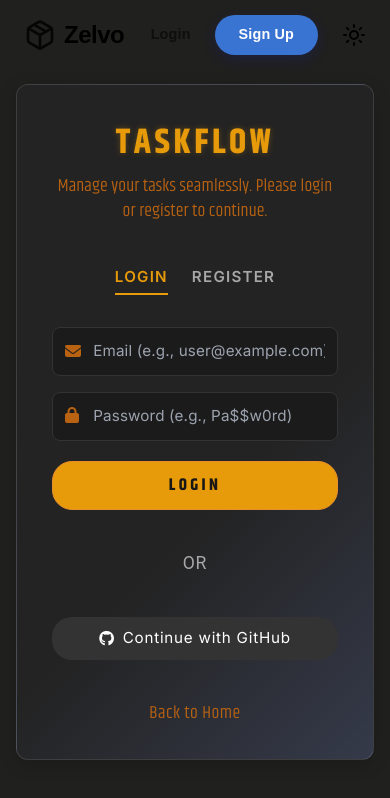
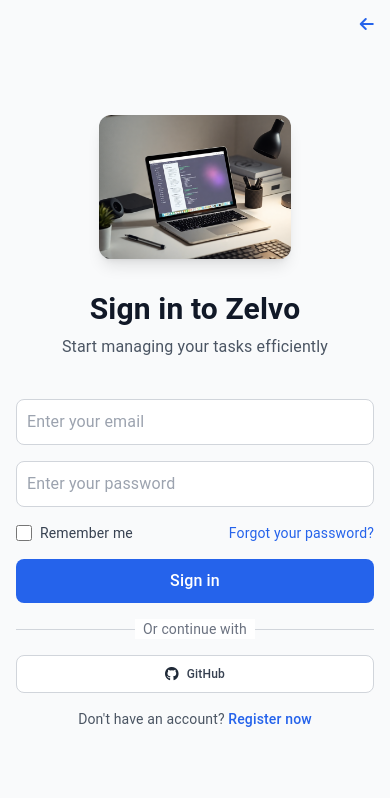
Before and after one commit to riiansmart/zelvo, a React (Vite) app in the folder frontend/: page /login in a window 390 px wide. Shown: the top 798 px of the page. Built offline with nearby package versions, Linux system fonts and the light colour scheme.

Commit message:
Revamp LoginPage UI with new layout and design elements, including a background image and improved form structure. Enhance user experience with responsive styles and updated navigation links, while maintaining functionality for user authentication.

```diff
--- a/frontend/src/pages/LoginPage.tsx
+++ b/frontend/src/pages/LoginPage.tsx
@@ -1,12 +1,12 @@
 // src/pages/LoginPage.tsx
 import React, { useState } from 'react';
 import "../styles/auth.css";
-import { Navigation } from '../components/navigation/Navigation';
 import { useNavigate, Link, useLocation } from 'react-router-dom';
 import { loginUser } from '../services/authService';
 import { useAuth } from '../hooks/useAuth';
 import { ErrorMessage } from '../components/ui/CommonComponents';
 import axios from 'axios';
+import loginImg from '../assets/loginImg.png';
 
 export default function LoginPage() {
   const navigate = useNavigate();
@@ -68,96 +68,153 @@
   const isCurrentPath = (path: string) => location.pathname === path || (path === '/login' && location.pathname === '/');
 
   return (
-    <div className="auth-page">
-      <Navigation />
-      <main className="auth-container">
-        <div className="auth-card">
-          <div className="auth-header">
-            <h1 className="logo">TaskFlow</h1>
-            <p className="description hero-message">Manage your tasks seamlessly. Please login or register to continue.</p>
+    <div className="min-h-screen flex flex-col relative">
+      {/* Back to Home button */}
+      <Link
+        to="/"
+        className="absolute top-4 right-4 flex items-center gap-2 text-blue-600 font-medium hover:text-blue-700 focus:outline-none focus:ring-2 focus:ring-offset-2 focus:ring-blue-500"
+        aria-label="Back to Home"
+      >
+        <i className="fas fa-arrow-left" aria-hidden="true"></i>
+        <span className="hidden sm:inline">Back</span>
+      </Link>
+
+      <div className="flex flex-1 flex-col lg:flex-row">
+        {/* Left Hero Section */}
+        <aside className="hidden lg:flex lg:w-1/2 bg-gradient-to-br from-blue-600 via-indigo-700 to-purple-800 text-white flex-col items-center justify-center p-10 relative overflow-hidden">
+          {/* Hero Content */}
+          <div className="text-center z-10 mb-8">
+            <h1 className="text-4xl font-bold mb-4">Welcome to Zelvo</h1>
+            <p className="text-lg text-blue-100 mb-6 max-w-md">
+              Streamline your task and project management.
+            </p>
           </div>
 
-          <div className="auth-tabs">
-            <Link
-              to="/login"
-              className={`auth-tab ${isCurrentPath('/login') ? 'active' : ''}`}
-            >
-              Login
-            </Link>
-            <Link
-              to="/register"
-              className={`auth-tab ${isCurrentPath('/register') ? 'active' : ''}`}
-            >
-              Register
-            </Link>
+          {/* Subtle Background Image */}
+          <div className="absolute inset-0 flex items-center justify-center opacity-15">
+            <img
+              src={loginImg}
+              alt="Login illustration"
+              className="w-full h-full object-cover"
+            />
           </div>
 
-          <form onSubmit={handleSubmit}>
-            <div className="form-group">
-              <span className="input-icon"><i className="fas fa-envelope"></i></span>
+          {/* Background decorative elements */}
+          <div className="absolute top-10 left-10 w-32 h-32 bg-white/5 rounded-full blur-xl"></div>
+          <div className="absolute bottom-10 right-10 w-40 h-40 bg-purple-400/10 rounded-full blur-2xl"></div>
+        </aside>
+
+        {/* Right Form Section */}
+        <main className="flex-1 flex items-center justify-center bg-gray-50 py-10 px-4">
+          <div className="w-full max-w-md">
+            {/* Mobile Hero Image */}
+            <div className="lg:hidden mb-8 flex justify-center">
+              <div className="w-48 h-36 rounded-xl overflow-hidden shadow-lg">
+                <img
+                  src={loginImg}
+                  alt="Login illustration"
+                  className="w-full h-full object-cover"
+                />
+              </div>
+            </div>
+
+            <h2 className="text-3xl md:text-4xl font-bold text-center text-gray-900 mb-2">
+              Sign in to Zelvo
+            </h2>
+            <p className="text-base md:text-lg text-gray-600 text-center mb-10">
+              Start managing your tasks efficiently
+            </p>
+
+            <form onSubmit={handleSubmit} className="space-y-4">
+              <div className="space-y-1">
                 <input
+                  id="email"
+                  name="email"
                   type="email"
-                name="email"
+                  placeholder="Enter your email"
                   value={form.email}
                   onChange={handleChange}
-                placeholder="Email (e.g., user@example.com)"
-                className="auth-input"
                   required
-                aria-label="Email Address"
+                  className="w-full rounded-lg border border-gray-300 p-2.5 text-gray-900 focus:outline-none focus:ring-2 focus:ring-blue-500"
+                  aria-label="Email address"
                 />
               </div>
-            <div className="form-group">
-               <span className="input-icon"><i className="fas fa-lock"></i></span>
+
+              <div className="space-y-1">
                 <input
+                  id="password"
+                  name="password"
                   type="password"
-                name="password"
+                  placeholder="Enter your password"
                   value={form.password}
                   onChange={handleChange}
-                placeholder="Password (e.g., Pa$$w0rd)"
-                className="auth-input"
                   required
+                  className="w-full rounded-lg border border-gray-300 p-2.5 text-gray-900 focus:outline-none focus:ring-2 focus:ring-blue-500"
                   aria-label="Password"
                 />
+              </div>
+
+              <div className="flex items-center justify-between">
+                <div className="flex items-center">
+                  <input
+                    id="remember"
+                    name="remember"
+                    type="checkbox"
+                    className="h-4 w-4 rounded border-gray-300 text-blue-600 focus:ring-blue-500"
+                  />
+                  <label htmlFor="remember" className="ml-2 block text-sm text-gray-700">
+                    Remember me
+                  </label>
+                </div>
+                <Link to="/forgot-password" className="text-sm text-blue-600 hover:text-blue-500">
+                  Forgot your password?
+                </Link>
               </div>
 
               {error && <ErrorMessage message={error} />}
 
               <button
                 type="submit"
-              className="auth-button cta-button primary"
                 disabled={isLoading}
+                className="w-full bg-blue-600 hover:bg-blue-700 text-white font-medium py-2.5 rounded-lg transition-colors focus:outline-none focus:ring-2 focus:ring-offset-2 focus:ring-blue-500 disabled:opacity-75"
               >
                 {isLoading ? (
-                <>
-                  <i className="fas fa-spinner fa-spin mr-2"></i>
-                  Logging in...
-                </>
+                  <span>
+                    <i className="fas fa-spinner fa-spin mr-2" aria-hidden="true"></i>Processing...
+                  </span>
                 ) : (
-                'Login'
+                  'Sign in'
                 )}
               </button>
-          </form>
 
-          <div className="or-container">
-             <span className="or-text">OR</span>
+              <div className="relative my-6">
+                <div className="absolute inset-0 flex items-center">
+                  <div className="w-full border-t border-gray-300"></div>
+                </div>
+                <div className="relative flex justify-center text-sm">
+                  <span className="bg-white px-2 text-gray-500">Or continue with</span>
+                </div>
               </div>
 
-          <div className="oauth-buttons">
               <button
+                type="button"
                 onClick={() => { window.location.href = 'http://localhost:8081/oauth2/authorization/github' }}
-              className="github-button"
-              aria-label="Continue with GitHub"
+                className="w-full flex items-center justify-center gap-2 rounded-lg border border-gray-300 bg-white px-3 py-2 text-xs font-medium text-gray-700 hover:bg-gray-50"
               >
-              <i className="fab fa-github"></i>
-              Continue with GitHub
+                <i className="fab fa-github text-gray-800 text-sm" aria-hidden="true"></i>
+                GitHub
               </button>
-          </div>
 
-          <div className="back-home-container">
-            <Link to="/" className="back-home-link">Back to Home</Link>
-          </div>
+              <p className="mt-6 text-center text-sm text-gray-600">
+                Don't have an account?{' '}
+                <Link to="/register" className="font-medium text-blue-600 hover:text-blue-500">
+                  Register now
+                </Link>
+              </p>
+            </form>
           </div>
         </main>
       </div>
+    </div>
   );
 }
--- a/frontend/src/pages/RegisterPage.tsx
+++ b/frontend/src/pages/RegisterPage.tsx
@@ -85,24 +85,29 @@
           {/* Hero Content */}
           <div className="text-center z-10 mb-8">
             <h1 className="text-4xl font-bold mb-4">Welcome to Zelvo</h1>
-            <p className="text-lg text-blue-100 mb-6 max-w-md">
+            <p className="text-lg text-blue-100 mb-6 max-w-md mx-auto">
               Join thousands of users who streamline their workflow with our intuitive task management platform.
             </p>
           </div>
 
-          {/* Feature highlights - Enlarged and Centered */}
-          <div className="flex flex-col gap-6 text-center z-10">
-            <div className="flex items-center justify-center gap-4 text-blue-100">
-              <i className="fas fa-check-circle text-green-400 text-2xl" aria-hidden="true"></i>
-              <span className="text-lg font-medium">Streamlined Task Control</span>
+          {/* Feature highlights - Centered with consistent width */}
+          <div className="flex flex-col items-center gap-6 z-10 w-full max-w-md mx-auto relative">
+            <div className="absolute left-1/2 -translate-x-[150px] flex flex-col gap-[24px]">
+              <i className="fas fa-check-circle text-green-400 text-3xl" aria-hidden="true"></i>
+              <i className="fas fa-check-circle text-green-400 text-3xl" aria-hidden="true"></i>
+              <i className="fas fa-check-circle text-green-400 text-3xl" aria-hidden="true"></i>
             </div>
-            <div className="flex items-center justify-center gap-4 text-blue-100">
-              <i className="fas fa-check-circle text-green-400 text-2xl" aria-hidden="true"></i>
-              <span className="text-lg font-medium">Intuitive Interface</span>
-            </div>
-            <div className="flex items-center justify-center gap-4 text-blue-100">
-              <i className="fas fa-check-circle text-green-400 text-2xl" aria-hidden="true"></i>
-              <span className="text-lg font-medium">Powerful Integrations</span>
+
+            <div className="flex flex-col gap-[24px] items-center pl-8 pt-1">
+              <div className="h-8 flex items-center">
+                <span className="text-lg font-medium text-blue-100">Streamlined Task Control</span>
+              </div>
+              <div className="h-8 flex items-center">
+                <span className="text-lg font-medium text-blue-100">Intuitive Interface</span>
+              </div>
+              <div className="h-8 flex items-center">
+                <span className="text-lg font-medium text-blue-100">Powerful Integrations</span>
+              </div>
             </div>
           </div>
 
@@ -134,10 +139,10 @@
               </div>
             </div>
 
-            <h2 className="text-2xl font-bold text-center text-gray-900 mb-1">
+            <h2 className="text-3xl md:text-4xl font-bold text-center text-gray-900 mb-2">
               Create your account
             </h2>
-            <p className="text-sm text-gray-600 text-center mb-8">
+            <p className="text-base md:text-lg text-gray-600 text-center mb-10">
               Start managing your tasks efficiently
             </p>
 
@@ -221,23 +226,15 @@
                 <div className="flex-1 h-px bg-gray-300" />
               </div>
 
-              {/* Social Buttons */}
-              <div className="grid grid-cols-2 gap-4">
-                <button
-                  type="button"
-                  className="flex items-center justify-center gap-2 border border-gray-300 rounded-lg py-2.5 shadow-sm bg-white hover:bg-gray-50 transition-colors"
-                >
-                  <i className="fab fa-google text-red-500" aria-hidden="true"></i>
-                  <span className="text-sm font-medium text-gray-700">Google</span>
-                </button>
-                <button
-                  type="button"
-                  className="flex items-center justify-center gap-2 border border-gray-300 rounded-lg py-2.5 shadow-sm bg-white hover:bg-gray-50 transition-colors"
-                >
-                  <i className="fab fa-github text-gray-800" aria-hidden="true"></i>
-                  <span className="text-sm font-medium text-gray-700">GitHub</span>
-                </button>
-              </div>
+              {/* Social Button */}
+              <button
+                type="button"
+                onClick={() => { window.location.href = 'http://localhost:8081/oauth2/authorization/github' }}
+                className="w-full flex items-center justify-center gap-2 border border-gray-300 rounded-lg px-3 py-2 shadow-sm bg-white hover:bg-gray-50 transition-colors"
+              >
+                <i className="fab fa-github text-gray-800 text-sm" aria-hidden="true"></i>
+                <span className="text-xs font-medium text-gray-700">GitHub</span>
+              </button>
 
               {/* Already have account */}
               <p className="text-center text-sm text-gray-600 mt-6">
```
Lines whose indentation alone changed are shown as unchanged.
